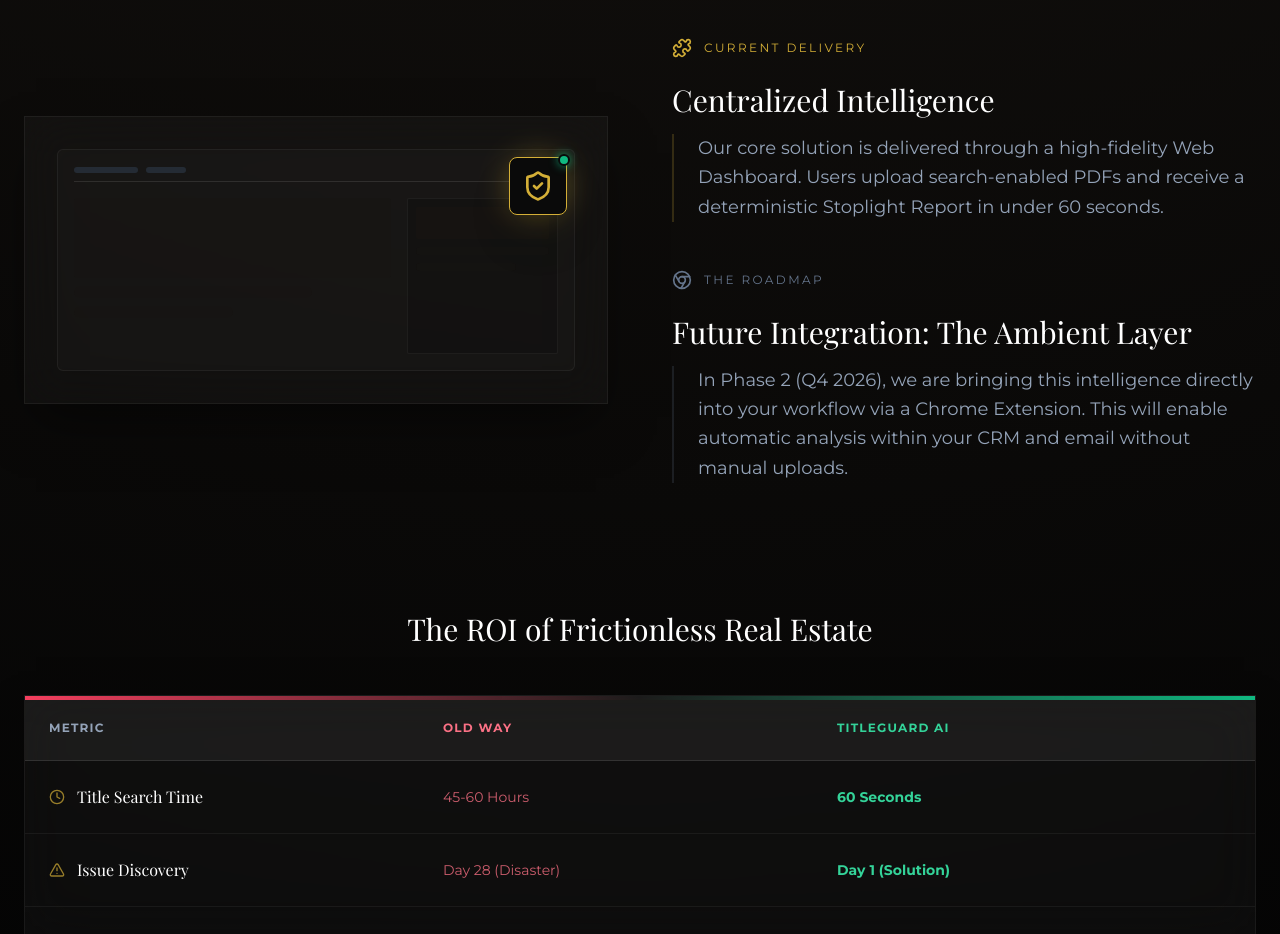
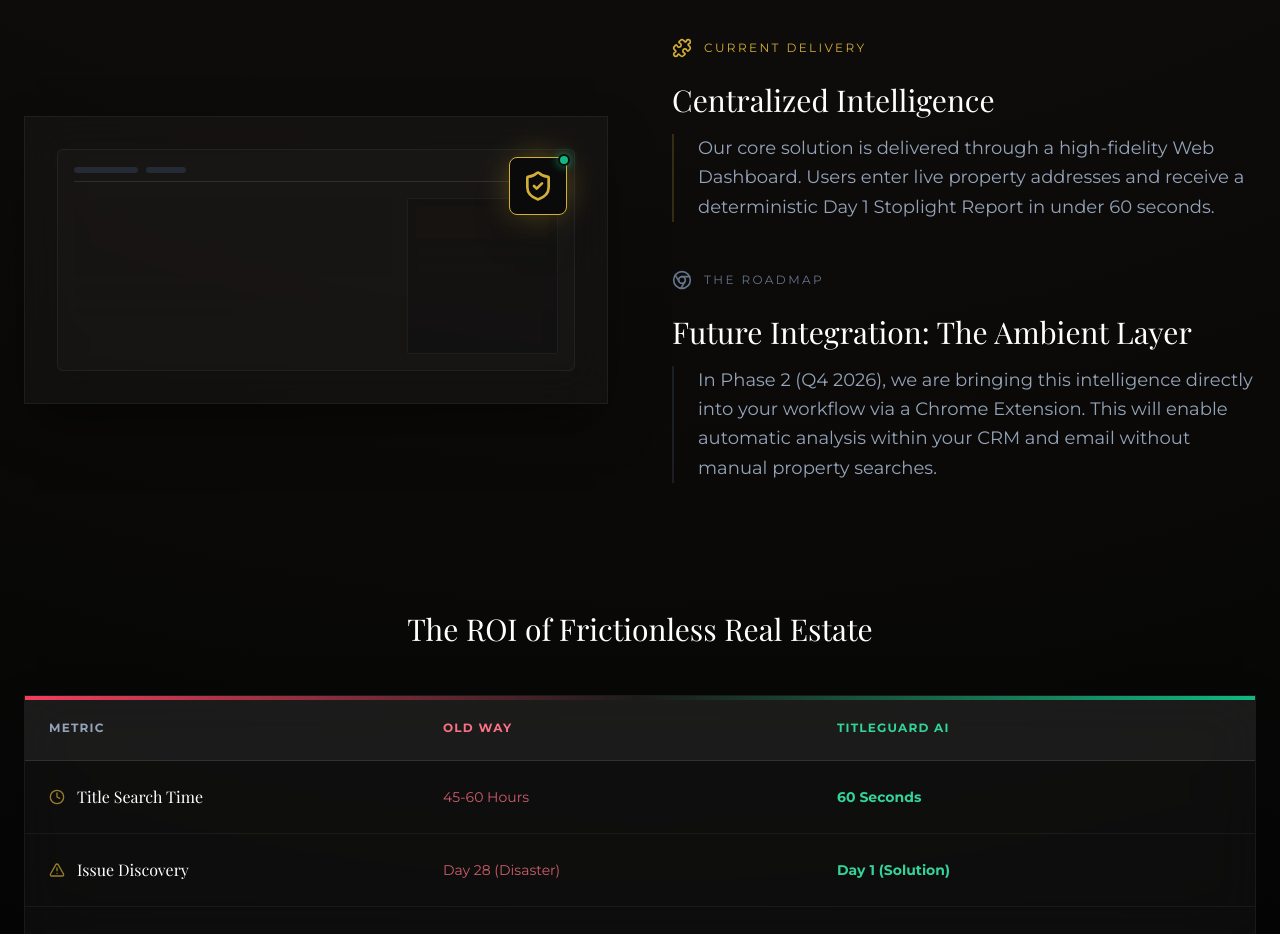
Before and after one commit to zaraiecastillo/titleguard-pro, a Next.js app: page /solution in a window 1280 px wide. Shown: the part 1320-2254 px from the top of the page. Built offline with nearby package versions, Linux system fonts and the light colour scheme; a web font is replaced by a local one.

Commit message:
feat(marketing): update solution page delivery timeline to feature address search

```diff
--- a/src/app/solution/page.tsx
+++ b/src/app/solution/page.tsx
@@ -168,7 +168,7 @@
                             </div>
                             <h2 className="text-3xl font-serif text-white mb-4">Centralized Intelligence</h2>
                             <p className="text-slate-400 text-lg leading-relaxed font-sans border-l-2 border-[#D4AF37]/20 pl-6">
-                                Our core solution is delivered through a high-fidelity Web Dashboard. Users upload search-enabled PDFs and receive a deterministic Stoplight Report in under 60 seconds.
+                                Our core solution is delivered through a high-fidelity Web Dashboard. Users enter live property addresses and receive a deterministic Day 1 Stoplight Report in under 60 seconds.
                             </p>
                         </div>
                         {/* The Roadmap */}
@@ -179,7 +179,7 @@
                             </div>
                             <h2 className="text-3xl font-serif text-white mb-4">Future Integration: The Ambient Layer</h2>
                             <p className="text-slate-400 text-lg leading-relaxed font-sans border-l-2 border-slate-500/20 pl-6">
-                                In Phase 2 (Q4 2026), we are bringing this intelligence directly into your workflow via a Chrome Extension. This will enable automatic analysis within your CRM and email without manual uploads.
+                                In Phase 2 (Q4 2026), we are bringing this intelligence directly into your workflow via a Chrome Extension. This will enable automatic analysis within your CRM and email without manual property searches.
                             </p>
                         </div>
                     </div>
```
